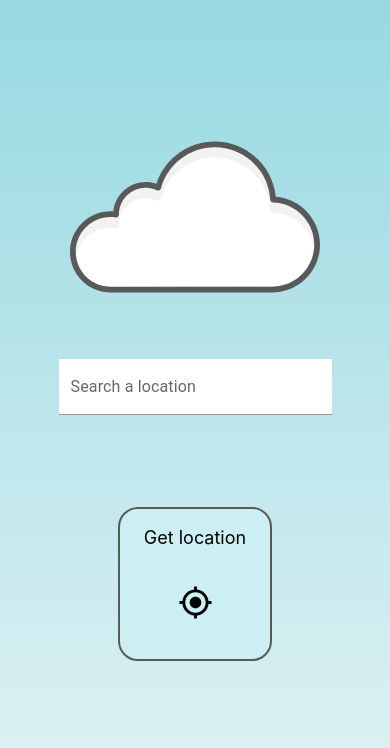
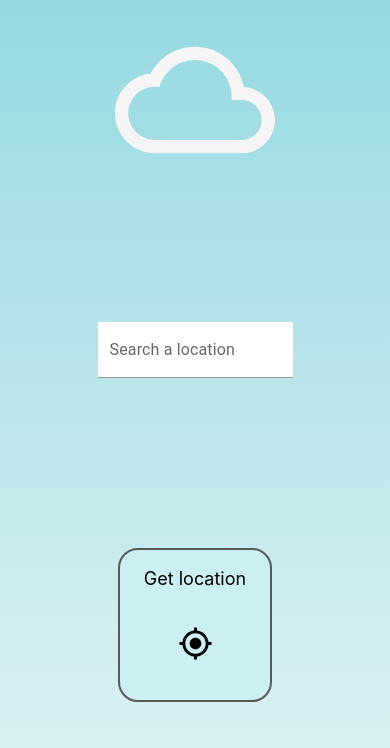
Before and after one commit to milliga/weather-app, a React (Create React App) app: page / in a window 390 px wide. Shown: the top 748 px of the page. Built offline with nearby package versions, Linux system fonts and the light colour scheme.

Commit message:
Changed icon and fixed styling on search screen, fixed bug where names of town/cities were not showing.

```diff
--- a/src/Components/Search/Search.jsx
+++ b/src/Components/Search/Search.jsx
@@ -2,9 +2,8 @@ import GpsFixedIcon from '@mui/icons-material/GpsFixed';
 import TextField from '@mui/material/TextField';
 import { useContext, useState } from 'react';
 import { SearchContext } from '../../Contexts/SearchContext';
+import CloudQueueIcon from '@mui/icons-material/CloudQueue';
 import "./Search.scss";
-import { ReactComponent as CloudIcon } from '../../Page Icons/reshot-icon-cloud-T74KFVEM65.svg';
-import { ReactComponent as SunIcon } from '../../Page Icons/reshot-icon-sunshine-Z2XTGEPC9Q.svg';
 
 export const Search = () => {
     const[changeAnimationStyle, setChangeAnimationStyle] = useState("sun");
@@ -28,13 +27,8 @@ export const Search = () => {
     return (
         <>
             <div className='search-container'>
-                <div className='cloud-sun'>
-                    <div className='cloud'>
-                        <CloudIcon className='cloud-icon' onMouseEnter={() => changeAnimation("sun-rise")} onMouseLeave={() => changeAnimation("sun-set")}/>
-                    </div>
-                    <div className='sun'>
-                        <SunIcon className={changeAnimationStyle} />
-                    </div>
+                <div className='icon-container'>
+                    <CloudQueueIcon className="cloud-icon" sx={{ fontSize: '10em', color: '#F5F5F5' }}/>
                 </div>
                 <form className='search' onSubmit={setLocation}>
                     <TextField
@@ -57,7 +51,7 @@ export const Search = () => {
                     <div className='search-location zoom' onClick={useCoords}>
                         <div className='location-icon'>
                             <span style={{ width: '100%', fontSize: 'large' }}>Get location</span>
-                            <GpsFixedIcon style={{ paddingBottom: '20px', position: 'sticky' }} fontSize='large' />
+                            <GpsFixedIcon style={{ paddingBottom: '20px' }} fontSize='large' />
                         </div>
                     </div>
                 )}
--- a/src/Components/Search/Search.scss
+++ b/src/Components/Search/Search.scss
@@ -1,7 +1,7 @@
 .search-container {
     display: flex;
     justify-content: center;
-    align-items: center;
+    align-items: flex-start;
     flex-wrap: wrap;
     width: 100vw;
     height: 100vh;
@@ -11,7 +11,7 @@
     display: flex;
     justify-content: center;
     width: 100%;
-    height: auto;
+    height: 10%;
 }
 
 .search-bar {
@@ -26,7 +26,6 @@
     align-items: center;
     width: 100%;
     height: auto;
-    margin-bottom: auto;
 }
 
 .location-icon {
@@ -64,81 +63,11 @@
     padding: 5em 1em 1em 1em;
 }
 
-.cloud-sun {
-    display: grid;
-    position: relative;
+.icon-container {
+    display: flex;
     justify-content: center;
     align-items: center;
     width: 100%;
-    height: 10%;
-    margin-top: auto;
-    margin-bottom: auto;
+    height: auto;
+    padding-top: 5%;
 }
-
-.cloud, .sun {
-    grid-column: 1;
-    grid-row: 1;
-    margin: auto;
-}
-
-.cloud {
-    z-index: 2;
-}
-
-.cloud-icon {
-    width: 250px;
-    height: 250px;
-    max-height: 100%;
-    max-width: 100%;
-}
-
-.sun-icon {
-    max-height: 100%;
-    max-width: 100%;
-}
-
-.sun {
-    z-index: 1;
-}
-
-.sun-rise, .sun-set {
-    margin-left: 70px;
-    margin-top: 30px;
-    z-index: 1;
-    transition: all 0.4s cubic-bezier(0.32, 0, 0.67, 0);
-    animation-duration: 0.4s;
-    animation-fill-mode: forwards;
-}
-
-.sun-set {
-    animation-name: sunset;
-}
-
-.sun-rise {
-    animation-name: sunrise;
-}
-
-
-@keyframes sunrise {
-   0% {
-        transform: translate(0px, 0px)
-   }
-   100% {
-      transform: translate(-90px, -80px)
-    }
-}
-
-@keyframes sunset {
-    0% {
-        transform: translate(-90px, -80px)
-   }
-   100% {
-        transform: translate(0px, 0px)
-    }
-}
-
-@media only screen and (max-width: 560px) {
-    .search-bar {
-        width: 70%;
-    }
-}
--- a/src/Components/Weather/Weather.jsx
+++ b/src/Components/Weather/Weather.jsx
@@ -1,11 +1,11 @@
-import "./Weather.scss";
-import "./../../GlobalStyles.scss";
+import './Weather.scss';
+import './../../GlobalStyles.scss';
 import { getWeather, getLocationFromCoords, getGeocodeResults } from '../../api/index';
 import { useEffect, useState, useContext } from "react";
-import { FontAwesomeIcon } from "@fortawesome/react-fontawesome";
-import { faDroplet, faSpinner } from "@fortawesome/free-solid-svg-icons";
+import { FontAwesomeIcon } from '@fortawesome/react-fontawesome';
+import { faDroplet, faSpinner } from '@fortawesome/free-solid-svg-icons';
 import ArrowBackIcon from '@mui/icons-material/ArrowBack';
-import Moment from "react-moment";
+import Moment from 'react-moment';
 import { SearchContext } from '../../Contexts/SearchContext';
 
 export const Weather = () => {
@@ -132,13 +132,15 @@ export const Weather = () => {
 
             ) : (
                 <div className="weather-container background">
-                    <div className="back-arrow" onClick={goBack}>
-                        <ArrowBackIcon className="back-arrow-icon" sx={{ fontSize: '3em' }}/>
+                    <div className="back-arrow">
+                        <ArrowBackIcon className="back-arrow-icon" sx={{ fontSize: '3em' }} onClick={goBack}/>
                     </div>
                     <div className="current-weather-container">
                         <div className="current-weather border-shadow">
                             <h2 className="weather-title">Current Weather</h2>
-                            <span className="location">{locationFromCoords.address.city}, {locationFromCoords.address.state}</span>
+                            <span className="location">{locationFromCoords.address.city ?
+                                locationFromCoords.address.city : locationFromCoords.address.town}, {locationFromCoords.address.state}
+                            </span>
                             <span className="temperature">{parseInt(dailyWeather.hourly.temperature_2m[time])}°F</span>
                             <div className="high-low">
                                 <span style={{ width: '100%' }}>High & Low</span>
@@ -153,7 +155,9 @@ export const Weather = () => {
                     <div className="three-day-weather-container">
                         <div className="three-day-weather border-shadow">
                             <h2 className="weather-title">Three Day Weather</h2>
-                            <span className="location">{locationFromCoords.address.city}, {locationFromCoords.address.state}</span>
+                            <span className="location">{locationFromCoords.address.city ?
+                                locationFromCoords.address.city : locationFromCoords.address.town}, {locationFromCoords.address.state}
+                            </span>
                             <div className="three-day-weather-list">
                                 <div className="three-day">
                                     <span className="day-title">Today</span>
@@ -199,7 +203,9 @@ export const Weather = () => {
                     <div className="seven-day-weather-container">
                         <div className="seven-day-weather border-shadow">
                             <h2 className="weather-title">Seven Day Weather</h2>
-                            <span className="location">{locationFromCoords.address.city}, {locationFromCoords.address.state}</span>
+                            <span className="location">{locationFromCoords.address.city ?
+                                locationFromCoords.address.city : locationFromCoords.address.town}, {locationFromCoords.address.state}
+                            </span>
                             <div className="seven-day-weather-list">
                                 <div className="horizontal-divider"></div>
                                 <div className="seven-day">
```
